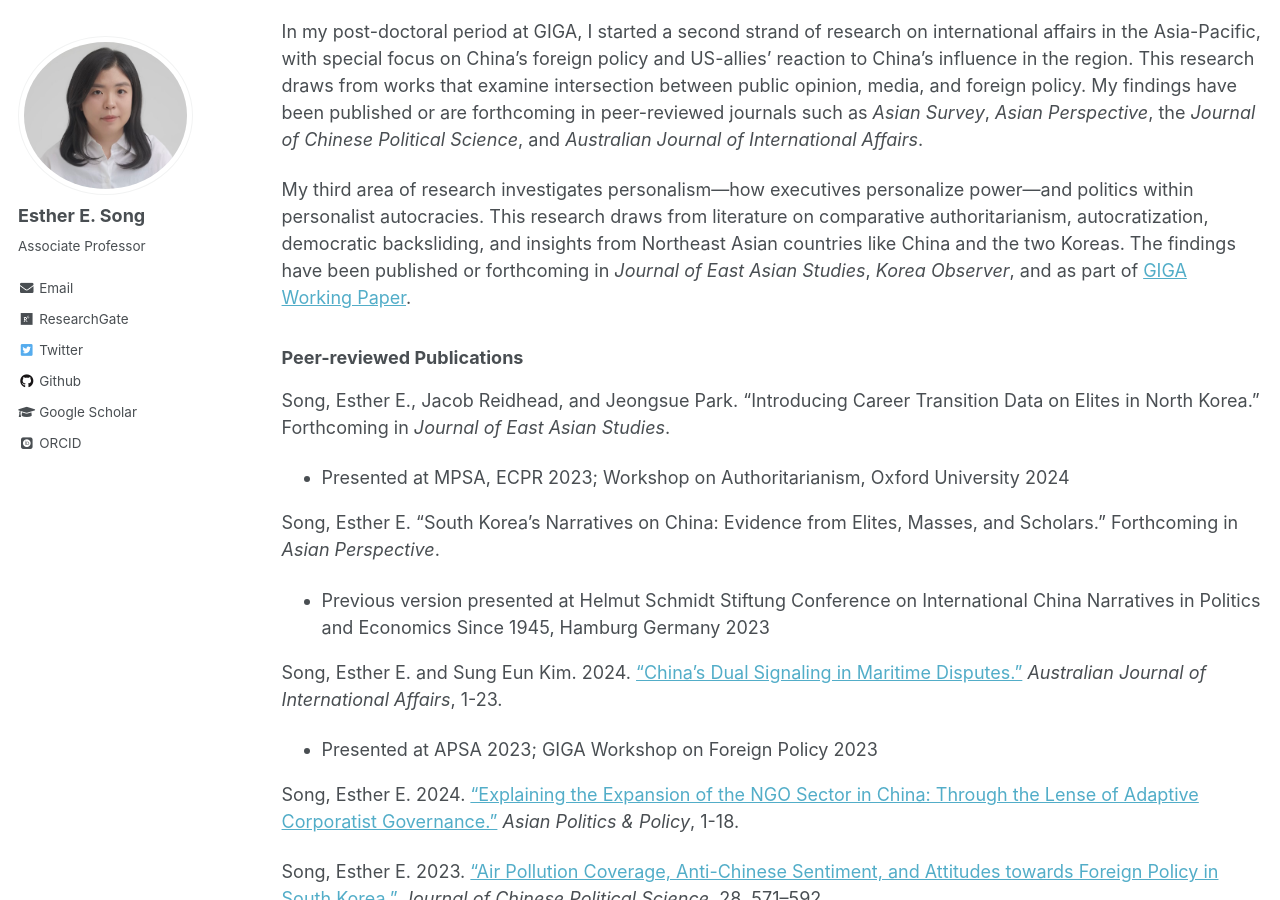
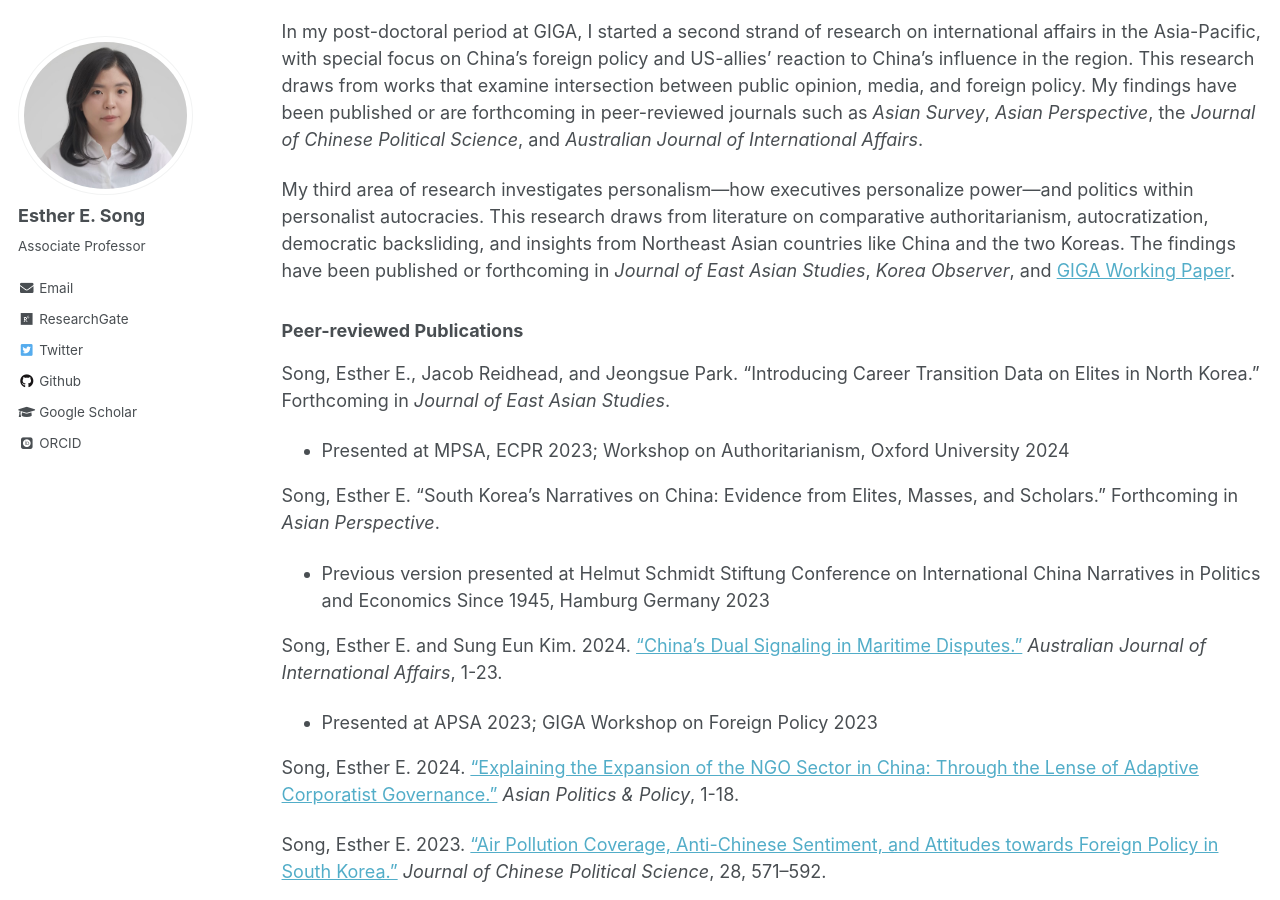
Before and after one commit to ehsong/ehsong.github.io, a Jekyll site: the page built from _pages/research.md, in a window 1280 px wide and 900 px high, scrolled down 625 px. Built offline with Jekyll 4.4.1, drawn with Linux system fonts in a browser that asks for light colours; some web fonts are replaced.

Commit message:
Update research.md

```diff
--- a/_pages/research.md
+++ b/_pages/research.md
@@ -12,7 +12,7 @@ During my doctoral studies at Stanford, I investigated NGO-state relations in Ch
 
 In my post-doctoral period at GIGA, I started a second strand of research on international affairs in the Asia-Pacific, with special focus on China's foreign policy and US-allies' reaction to China's influence in the region. This research draws from works that examine intersection between public opinion, media, and foreign policy. My findings have been published or are forthcoming in peer-reviewed journals such as *Asian Survey*, *Asian Perspective*, the *Journal of Chinese Political Science*, and *Australian Journal of International Affairs*.
 
-My third area of research investigates personalism—how executives personalize power—and politics within personalist autocracies. This research draws from literature on comparative authoritarianism, autocratization, democratic backsliding, and insights from Northeast Asian countries like China and the two Koreas. The findings have been published or forthcoming in *Journal of East Asian Studies*, *Korea Observer*, and as part of [GIGA Working Paper](https://www.giga-hamburg.de/en/publications/giga-working-papers/personnel-institutions-power-revisiting-concept-of-executive-personalisation).
+My third area of research investigates personalism—how executives personalize power—and politics within personalist autocracies. This research draws from literature on comparative authoritarianism, autocratization, democratic backsliding, and insights from Northeast Asian countries like China and the two Koreas. The findings have been published or forthcoming in *Journal of East Asian Studies*, *Korea Observer*, and [GIGA Working Paper](https://www.giga-hamburg.de/en/publications/giga-working-papers/personnel-institutions-power-revisiting-concept-of-executive-personalisation).
 
 ### Peer-reviewed Publications
 
```
